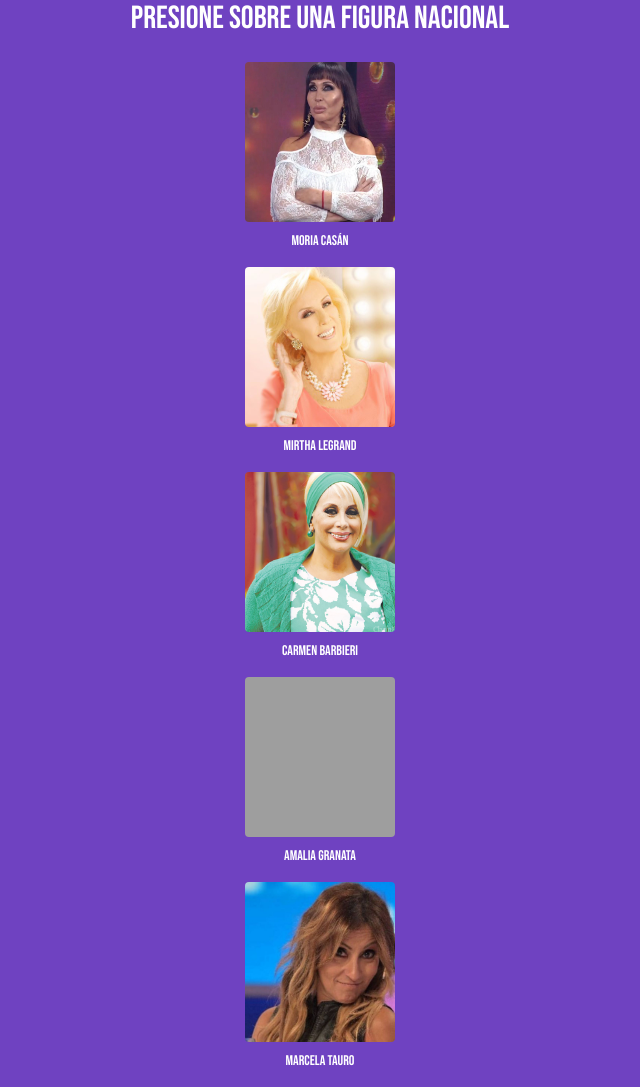
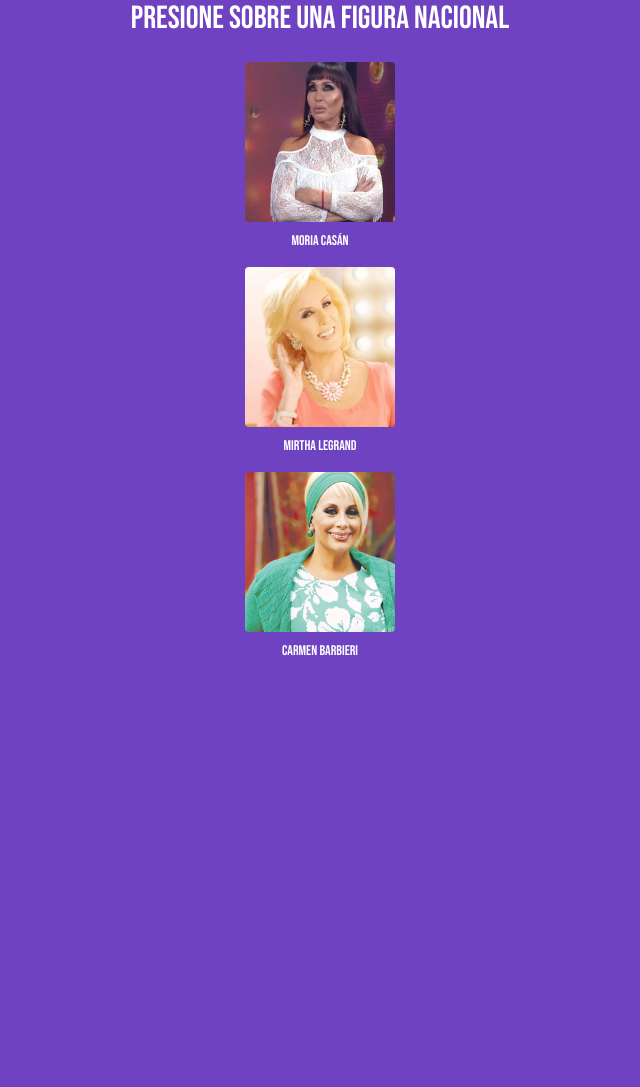
Before and after one commit to joaquinkaplan/botonera-de-la-farandula, a plain HTML site: page index.html in a window 1280 px wide. Shown: the whole page, without its empty margins (320-960 px from the left). After the commit the page ends 800 px from the top, so only its background shows below. Drawn offline with nearby package versions, Linux system fonts and the light colour scheme; grey boxes are pictures that could not be loaded.

Commit message:
Update index.html

```diff
--- a/index.html
+++ b/index.html
@@ -28,17 +28,6 @@
         <img id="carmen" src="carmen-barbieri.jpg" class="figure-img img-fluid rounded diva" alt="A generic square placeholder image with rounded corners in a figure.">
         <figcaption class="figure-caption text">Carmen Barbieri</figcaption>
       </figure>
-
-      <figure class="figure diva-container">
-        <img id="amalia" src="amalia-granata.png" class="figure-img img-fluid rounded diva" alt="A generic square placeholder image with rounded corners in a figure.">
-        <figcaption class="figure-caption text">Amalia Granata</figcaption>
-      </figure>
-
-
-      <figure class="figure diva-container">
-        <img id="marcela" src="marcela-tauro.jpg" class="figure-img img-fluid rounded diva" alt="A generic square placeholder image with rounded corners in a figure.">
-        <figcaption class="figure-caption text">Marcela Tauro</figcaption>
-      </figure>
     </div>
 
     <script src="app.js"></script>
```
